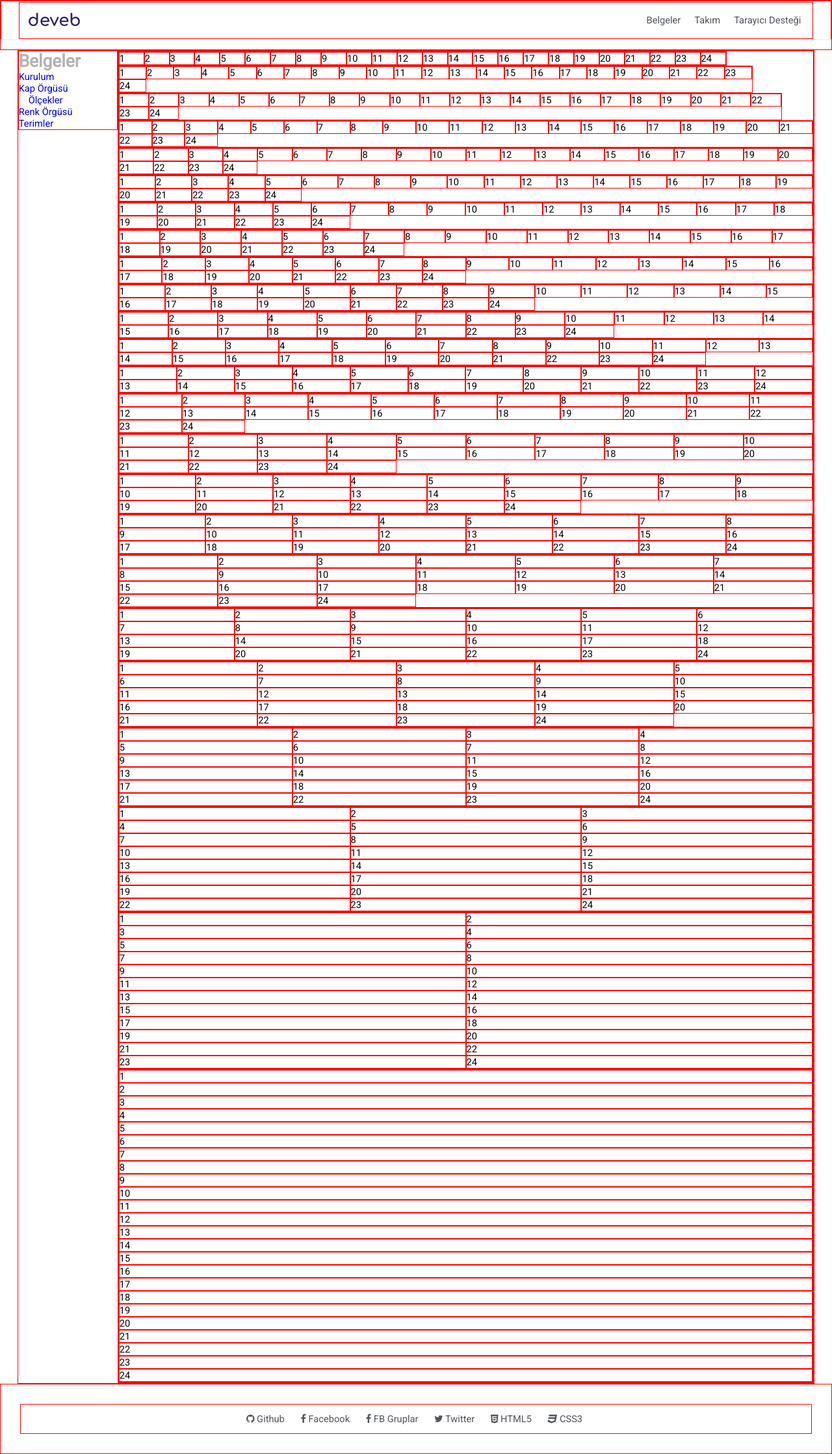
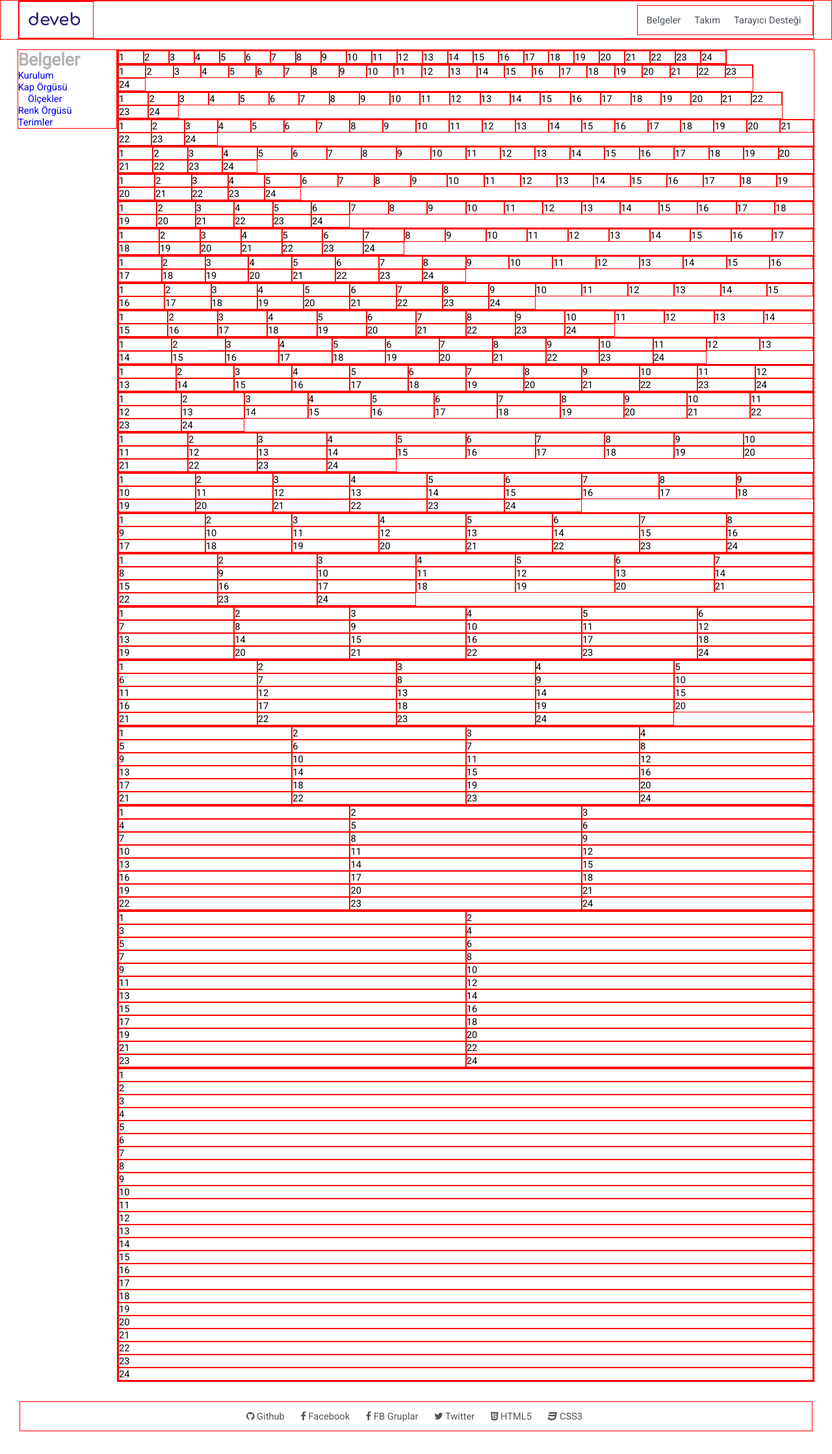
Before and after one commit to data-deveb/data-deveb.github.io, a Jekyll site: the page built from belgeler/ornekler/kap-orgusu-esit-bolme.html, in a window 1280 px wide. Shown: the whole page at 65% size. Built offline with Jekyll 4.4.1, drawn with Linux system fonts in a browser that asks for light colours.

Commit message:
Güncelleme

```diff
--- a/belgeler/ornekler/kap-orgusu-esit-bolme.html
+++ b/belgeler/ornekler/kap-orgusu-esit-bolme.html
@@ -3,7 +3,7 @@ layout: default
 title: Eşit Bölme Örneği - Kap Örgüsü
 ---
 <style media="screen">
-  div{border:1px solid red;}
+  div[data-gnl]>[data-gnl]{border:1px solid red;}
 </style>
 <div data-gnl="24p">
   <div data-gnl="1">1</div><div data-gnl="1">2</div><div data-gnl="1">3</div><div data-gnl="1">4</div>
```
